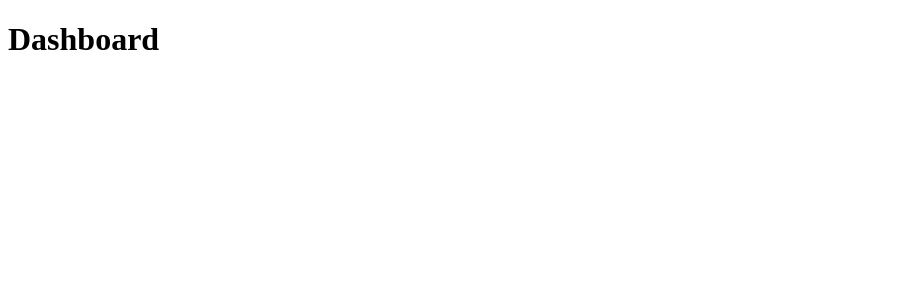
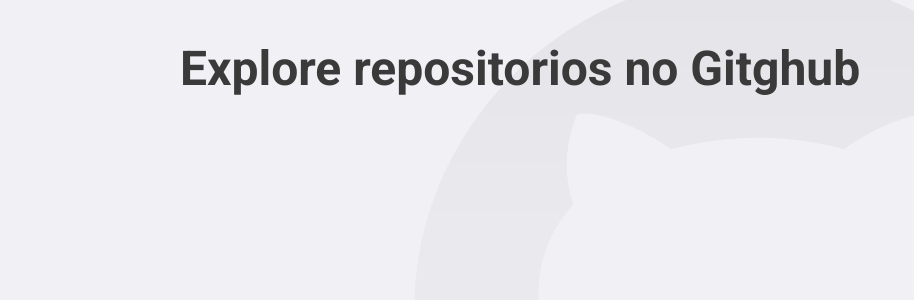
Before and after one commit to caiofelipe97/github-explorer, a React (Create React App) app: page / in a window 1280 px wide. Shown: the top 300 px of the page, without its empty margins (0-914 px from the left). Built offline with nearby package versions, Linux system fonts and the light colour scheme.

Commit message:
Add styled components and the begining start of web app

```diff
--- a/package.json
+++ b/package.json
@@ -14,6 +14,7 @@
     "react-dom": "^16.13.1",
     "react-router-dom": "^5.2.0",
     "react-scripts": "3.4.1",
+    "styled-components": "^5.1.0",
     "typescript": "~3.7.2"
   },
   "scripts": {
@@ -36,6 +37,7 @@
   },
   "devDependencies": {
     "@types/react-router-dom": "^5.1.5",
+    "@types/styled-components": "^5.1.0",
     "@typescript-eslint/eslint-plugin": "^3.0.0",
     "@typescript-eslint/parser": "^3.0.0",
     "eslint": "^6.6.0",
--- a/public/index.html
+++ b/public/index.html
@@ -1,14 +1,19 @@
 <!DOCTYPE html>
 <html lang="en">
+
 <head>
   <meta charset="utf-8" />
   <meta name="viewport" content="width=device-width, initial-scale=1" />
   <meta name="theme-color" content="#3A3A3A" />
 
   <title>Github Explorer</title>
+  <link href="https://fonts.googleapis.com/css2?family=Roboto:wght@400;700&display=swap" rel="stylesheet">
+
 </head>
+
 <body>
   <noscript>You need to enable JavaScript to run this app.</noscript>
   <div id="root"></div>
 </body>
+
 </html>
--- a/src/App.tsx
+++ b/src/App.tsx
@@ -1,12 +1,16 @@
 import React from 'react';
 import { BrowserRouter } from 'react-router-dom';
 
+import GlobalStyle from './styles/global';
 import Routes from './routes';
 
 const App: React.FC = () => (
-  <BrowserRouter>
-    <Routes />
-  </BrowserRouter>
+  <>
+    <BrowserRouter>
+      <Routes />
+    </BrowserRouter>
+    <GlobalStyle />
+  </>
 );
 
 export default App;
--- a/src/pages/Dashbboard/index.tsx
+++ b/src/pages/Dashbboard/index.tsx
@@ -1,7 +1,9 @@
 import React from 'react';
 
+import { Title } from './styles';
+
 const Dashboard: React.FC = () => {
-  return <h1>Dashboard</h1>;
+  return <Title>Explore repositorios no Gitghub</Title>;
 };
 
 export default Dashboard;
--- /dev/null
+++ b/src/pages/Dashbboard/styles.ts
@@ -0,0 +1,6 @@
+import styled from 'styled-components';
+
+export const Title = styled.h1`
+  font-size: 48px;
+  color: #3A3A3A;
+`;
--- /dev/null
+++ b/src/styles/global.ts
@@ -0,0 +1,30 @@
+import { createGlobalStyle } from 'styled-components';
+
+import githubBackground from '../assets/github.svg';
+
+export default createGlobalStyle`
+  * {
+    margin: 0;
+    padding: 0;
+    outline: 0;
+    box-sizing: border-box;
+  }
+  body{
+    background: #F0F0F5 url(${githubBackground}) no-repeat 70% top;
+    -webkit-font-smoothing: antialiased;
+  }
+
+  body, input, button {
+    font: 16px Roboto, sans-serif;
+  }
+
+  #root {
+    max-width: 960px;
+    margin: 0 auto;
+    padding: 40px 20px;
+  }
+
+  button {
+    cursor: pointer;
+  }
+`
```
Also changed, not shown: src/assets/github.svg (added), 1 other file (tests, documents, lock files or other folders). Lines whose indentation alone changed are shown as unchanged.
